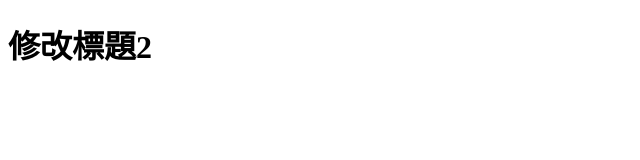
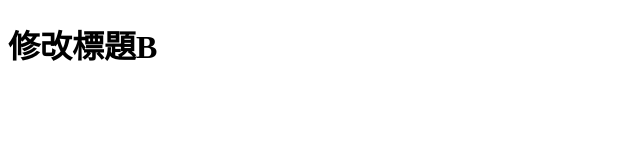
Before and after one commit to Node-10-2025-node-team/git-1-training, a plain HTML site: page index.html in a window 1280 px wide. Shown: the full height of the page, 0-640 px from the left. Drawn offline with Linux system fonts and the light colour scheme.

Commit message:
修改 h1 文字，增加 B 資訊

```diff
--- a/index.html
+++ b/index.html
@@ -6,6 +6,6 @@
     <title>再次修改title 第2次</title>
   </head>
   <body>
-    <h1>修改標題2</h1>
+    <h1>修改標題B</h1>
   </body>
 </html>
```
